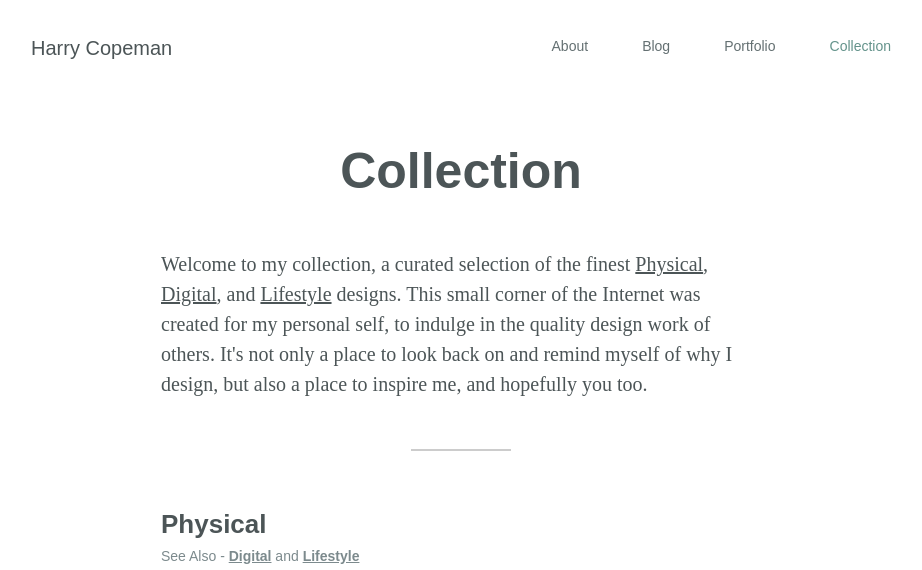
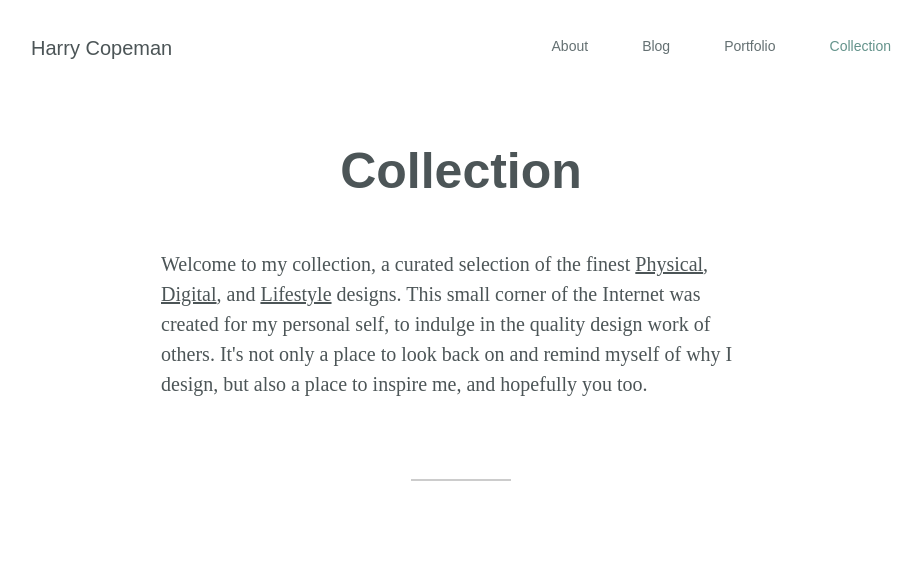
Before and after one commit to harrycopeman/harrycopeman.com, a PHP site: page /collection in a window 1280 px wide. Shown: the top 570 px of the page, without its empty margins (179-1101 px from the left). Run offline with PHP 8.4, Linux system fonts and the light colour scheme; some libraries are stand-ins or nearby versions.

Commit message:
Content break - margin fix

```diff
--- a/core/scss/base/_layout.scss
+++ b/core/scss/base/_layout.scss
@@ -43,3 +43,16 @@ video {
   margin-top: 20px;
   margin-bottom: 20px;
 }
+
+
+.break {
+    width: 100px;
+    height: 2px;
+    background: rgba(0,0,0,0.2);
+    margin: 80px auto 80px auto;
+}
+@media (max-width: $break) {
+	.break{
+        margin: 40px auto 40px auto !important;
+      }
+}
--- a/core/scss/pages/_case.scss
+++ b/core/scss/pages/_case.scss
@@ -28,12 +28,7 @@
     color: $me;
    }
 }
-.break {
-    width: 100px;
-    height: 2px;
-    background: rgba(0,0,0,0.2);
-    margin: 50px auto 50px auto;
-}
+
 @media screen and (max-width: $break) {
       .break{
         margin: 30px auto 30px auto;
```
Also changed, not shown: core/css/style.css.
